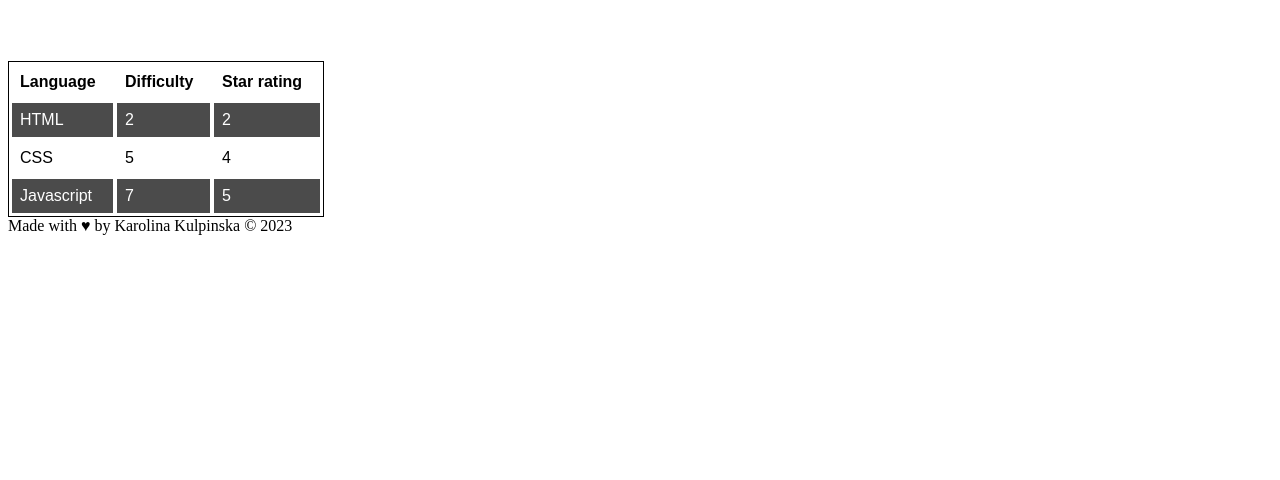
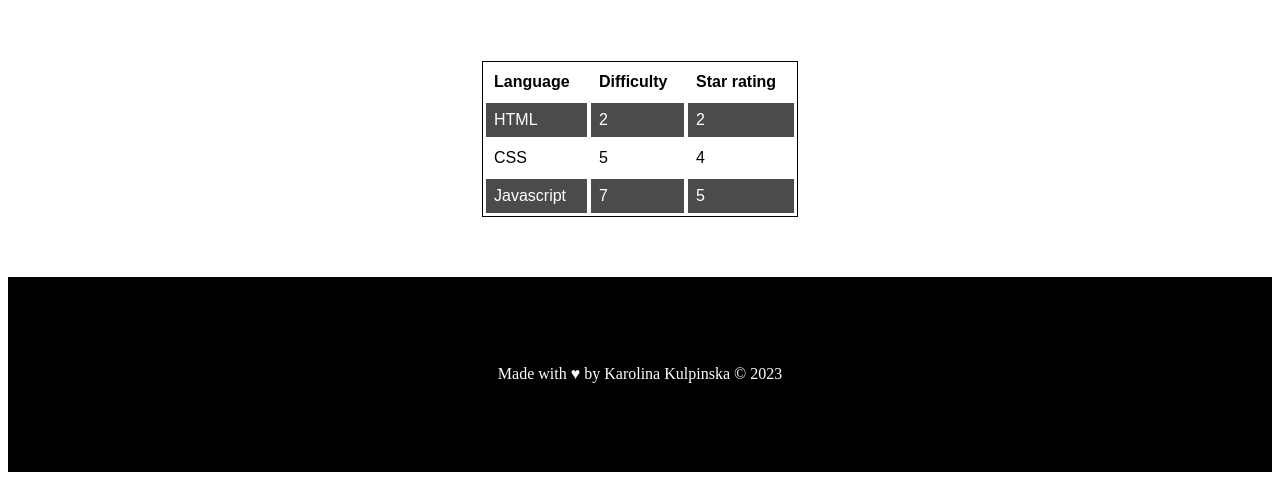
Before and after one commit to karolinakulpinska/css-homework, a plain HTML site: page pages/page2.html in a window 1280 px wide. Shown: the part 795-1275 px from the top of the page. Before the commit the page ends 1038 px from the top, so only its background shows below. Drawn offline with Linux system fonts and the light colour scheme.

Commit message:
added footer

```diff
--- a/assets/styles/style2.css
+++ b/assets/styles/style2.css
@@ -45,3 +45,17 @@ tr:nth-child(even) {
   background-color: #4b4b4b;
   color: white;
 }
+
+#table {
+  display: flex;
+  align-items: center;
+  justify-content: center;
+  margin-bottom: 60px;
+}
+
+#footer2 {
+  background-color: black;
+  padding: 7%;
+  color: white;
+  text-align: center;
+}
--- a/pages/page2.html
+++ b/pages/page2.html
@@ -21,7 +21,7 @@
       src="https://www.youtube.com/embed/tgbNymZ7vqY?autoplay=1&mute=1">
     </iframe>
   </div>
-  <div>
+  <div id="table">
     <table>
       <tr>
         <th>Language</th>
@@ -46,7 +46,7 @@
     </table>
 
   </div>
-  <div id="footer">
+  <div id="footer2">
     <footer>Made with &hearts; by Karolina Kulpinska &copy; 2023</footer>
   </div>
 </body>
```
